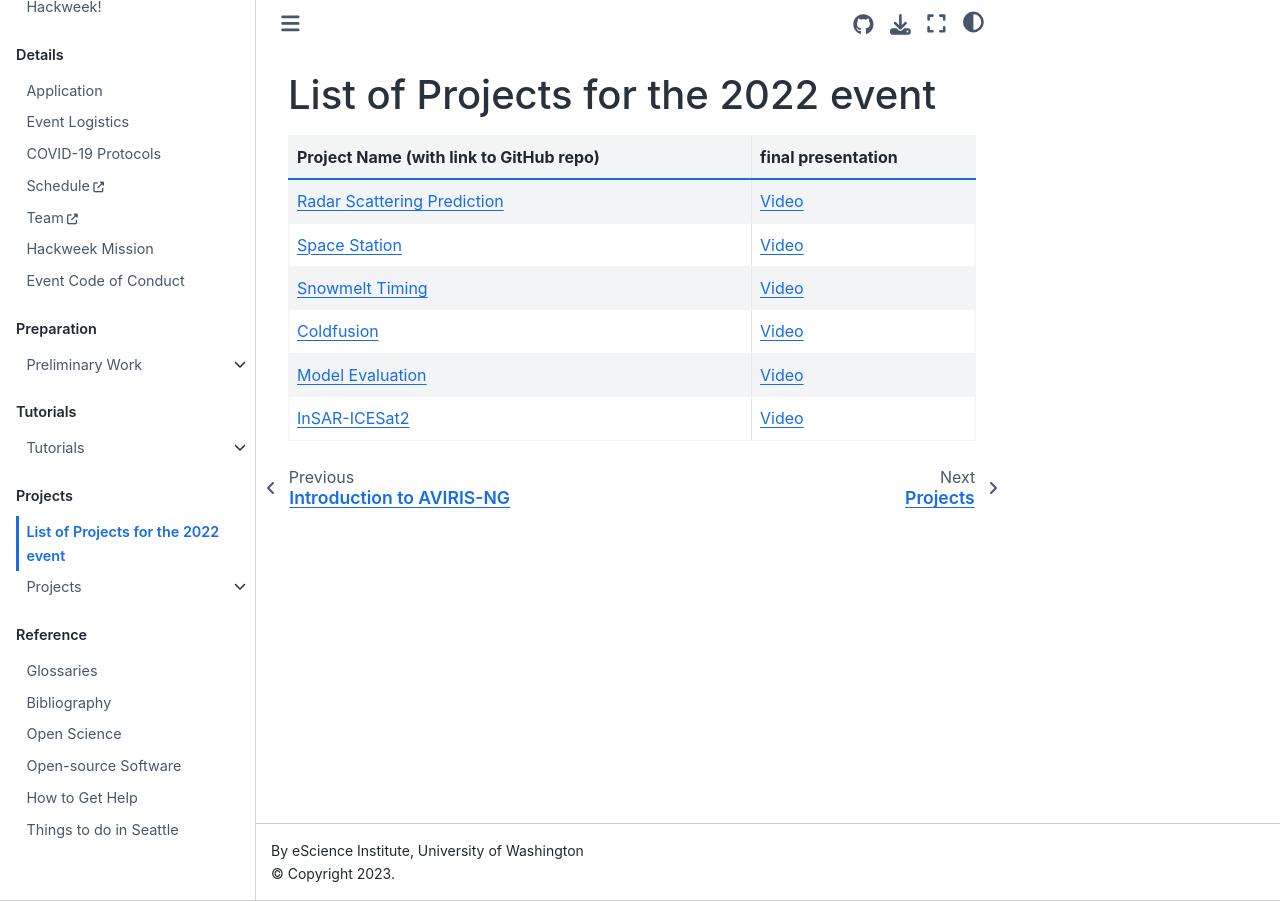
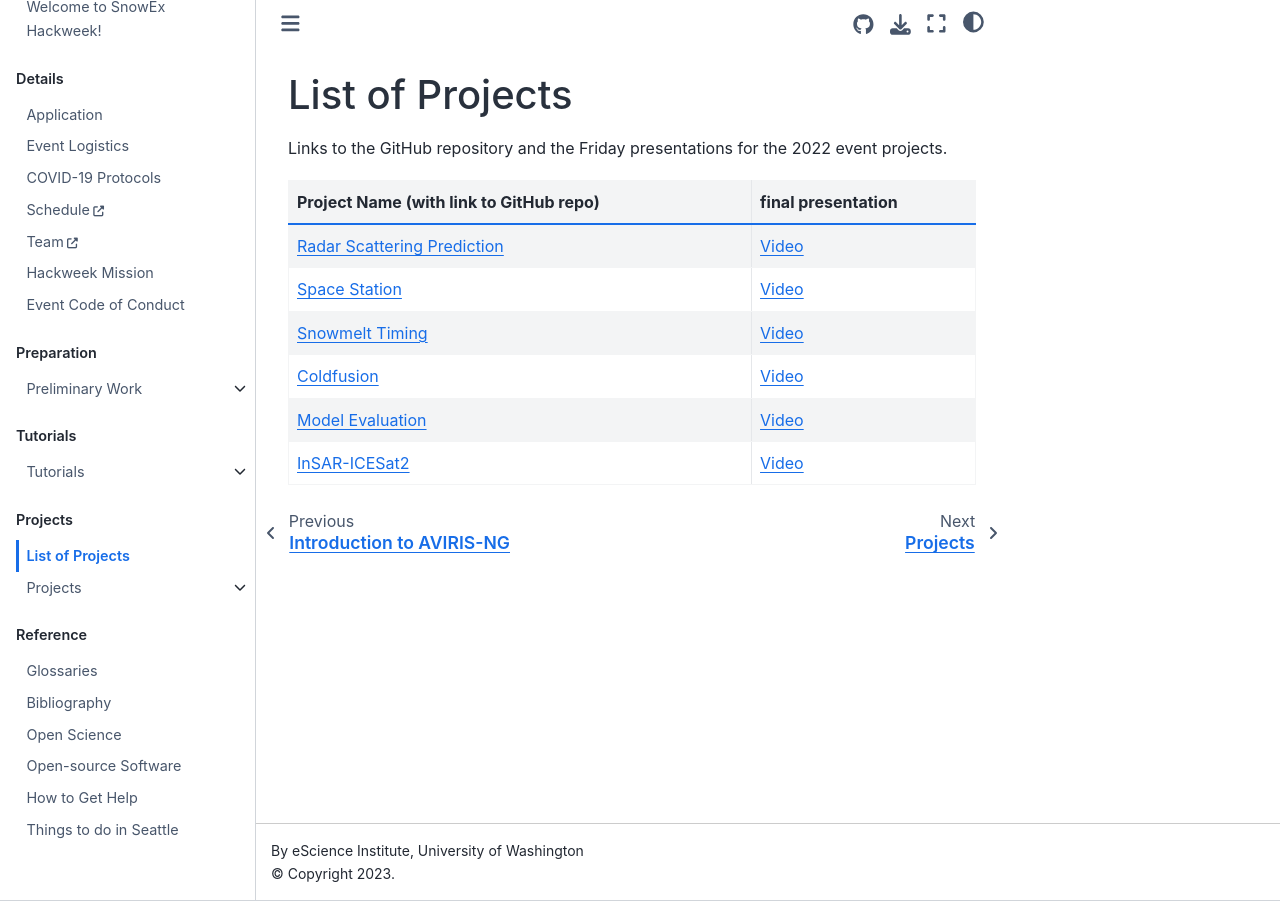
Before and after one commit to snowex-hackweek/website-2022, a Jupyter Book: the page built from book/projects/list_of_projects.md, in a window 1280 px wide. Built offline with Jupyter Book 1.0.4 settings and Sphinx 7.4.7 and the Sphinx Book theme 1.1.4, drawn with Linux system fonts in a browser that asks for light colours; pages that are not in the unit, such as notebooks, are missing from menus.

Commit message:
Projects - Reword index

```diff
--- a/book/projects/list_of_projects.md
+++ b/book/projects/list_of_projects.md
@@ -1,4 +1,6 @@
-# List of Projects for the 2022 event
+# List of Projects
+
+Links to the GitHub repository and the Friday presentations for the 2022 event projects.
 
 | Project Name (with link to GitHub repo)                                            | final presentation                    |
 |:-----------------------------------------------------------------------------------|:--------------------------------------|
```
